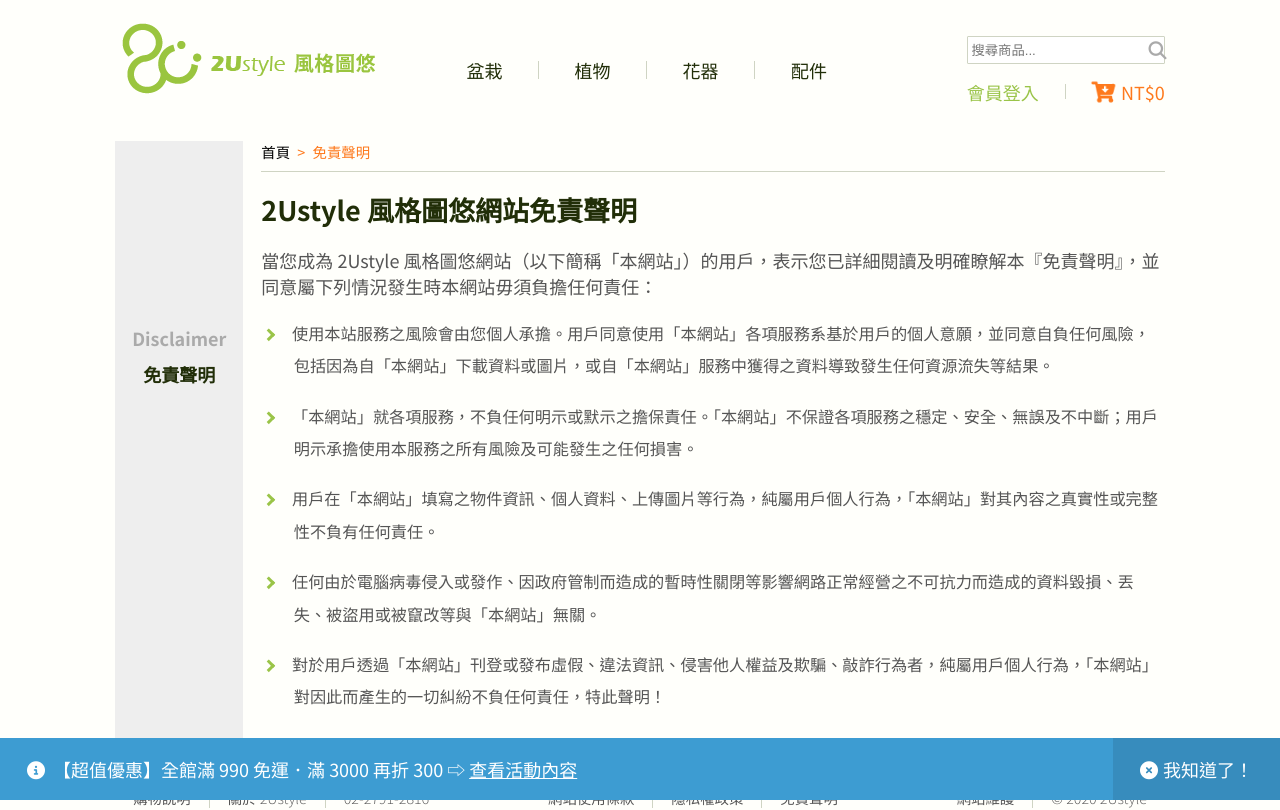
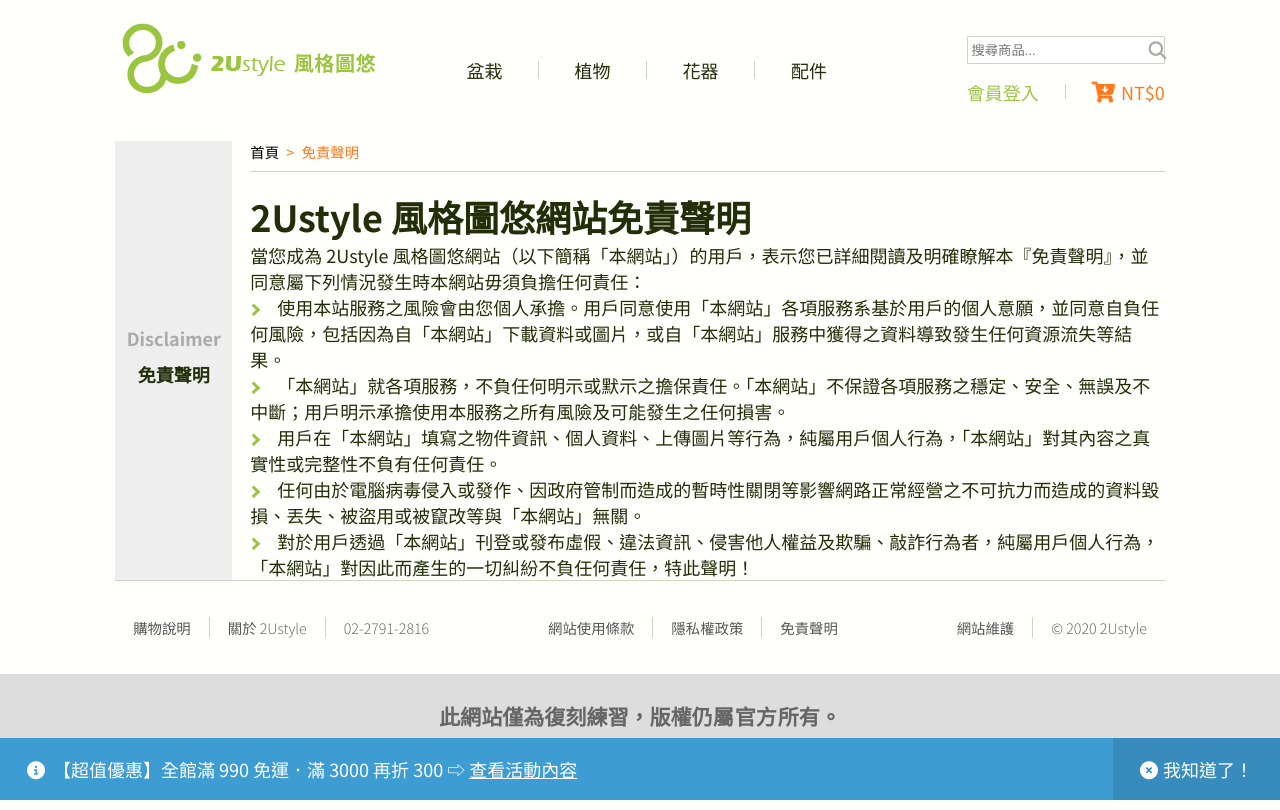
Before and after one commit to RediChen/web_remake_2Ustyle, a React (Create React App) app: page /disclaimer in a window 1280 px wide. Shown: the top 810 px of the page. Built offline with nearby package versions, Linux system fonts and the light colour scheme.

Commit message:
將清單的符號樣式改成元件

```diff
--- /dev/null
+++ b/src/00_commonComponents/listArrow/listArrow.tsx
@@ -0,0 +1,15 @@
+import { CSSProperties, FC } from "react";
+
+const ListArrow:FC = () => {
+    const style:CSSProperties = {
+        padding: "3px",
+        marginRight: "1rem",
+        display: "inline-block",
+        borderStyle: "solid",
+        borderColor: "#9ac448",
+        borderWidth: "0 3px 3px 0",
+        transform: "rotate(-45deg) translateY(-1px)"
+    };
+    return (<i style={style}></i>);
+}
+export default ListArrow;
--- a/src/00_layoutBase/footer.tsx
+++ b/src/00_layoutBase/footer.tsx
@@ -15,7 +15,7 @@ const Footer = () =>
                 </ul>
             </ul>
             <ul className="row-ul">
-                <li>網站使用條款</li>
+                <li><Link to="/terms">網站使用條款</Link></li>
                 <li>隱私權政策</li>
                 <li><Link to="/disclaimer">免責聲明</Link></li>
             </ul>
--- a/src/90_singlePage/95_disclaimer/disclaimer.tsx
+++ b/src/90_singlePage/95_disclaimer/disclaimer.tsx
@@ -1,6 +1,7 @@
 import LayoutSinglePage from "../LayoutSinglePage";
 import { RouteConfigComponentProps as IRCProps } from "react-router-config";
 import { FC } from "react";
+import ListArrow from "src/00_commonComponents/listArrow/listArrow";
 const Disclaimer: FC<IRCProps> = (props) => {
     return (
         <LayoutSinglePage
@@ -8,17 +9,15 @@ const Disclaimer: FC<IRCProps> = (props) => {
             titleZh="免責聲明"
             {...props}
         >
-            <article>
-                <h1>2Ustyle 風格圖悠網站免責聲明</h1>
-                <p>當您成為&nbsp;2Ustyle&nbsp;風格圖悠網站（以下簡稱「本網站」）的用戶，表示您已詳細閱讀及明確瞭解本『免責聲明』，並同意屬下列情況發生時本網站毋須負擔任何責任：</p>
-                <ul>
-                    <li><i className="arrow right"></i>使用本站服務之風險會由您個人承擔。用戶同意使用「本網站」各項服務系基於用戶的個人意願，並同意自負任何風險，包括因為自「本網站」下載資料或圖片，或自「本網站」服務中獲得之資料導致發生任何資源流失等結果。</li>
-                    <li><i className="arrow right"></i>「本網站」就各項服務，不負任何明示或默示之擔保責任。「本網站」不保證各項服務之穩定、安全、無誤及不中斷；用戶明示承擔使用本服務之所有風險及可能發生之任何損害。</li>
-                    <li><i className="arrow right"></i>用戶在「本網站」填寫之物件資訊、個人資料、上傳圖片等行為，純屬用戶個人行為，「本網站」對其內容之真實性或完整性不負有任何責任。</li>
-                    <li><i className="arrow right"></i>任何由於電腦病毒侵入或發作、因政府管制而造成的暫時性關閉等影響網路正常經營之不可抗力而造成的資料毀損、丟失、被盜用或被竄改等與「本網站」無關。</li>
-                    <li><i className="arrow right"></i>對於用戶透過「本網站」刊登或發布虛假、違法資訊、侵害他人權益及欺騙、敲詐行為者，純屬用戶個人行為，「本網站」對因此而產生的一切糾紛不負任何責任，特此聲明！</li>
-                </ul>
-            </article>
+            <h1>2Ustyle 風格圖悠網站免責聲明</h1>
+            <p>當您成為&nbsp;2Ustyle&nbsp;風格圖悠網站（以下簡稱「本網站」）的用戶，表示您已詳細閱讀及明確瞭解本『免責聲明』，並同意屬下列情況發生時本網站毋須負擔任何責任：</p>
+            <ul>
+                <li><ListArrow />使用本站服務之風險會由您個人承擔。用戶同意使用「本網站」各項服務系基於用戶的個人意願，並同意自負任何風險，包括因為自「本網站」下載資料或圖片，或自「本網站」服務中獲得之資料導致發生任何資源流失等結果。</li>
+                <li><ListArrow />「本網站」就各項服務，不負任何明示或默示之擔保責任。「本網站」不保證各項服務之穩定、安全、無誤及不中斷；用戶明示承擔使用本服務之所有風險及可能發生之任何損害。</li>
+                <li><ListArrow />用戶在「本網站」填寫之物件資訊、個人資料、上傳圖片等行為，純屬用戶個人行為，「本網站」對其內容之真實性或完整性不負有任何責任。</li>
+                <li><ListArrow />任何由於電腦病毒侵入或發作、因政府管制而造成的暫時性關閉等影響網路正常經營之不可抗力而造成的資料毀損、丟失、被盜用或被竄改等與「本網站」無關。</li>
+                <li><ListArrow />對於用戶透過「本網站」刊登或發布虛假、違法資訊、侵害他人權益及欺騙、敲詐行為者，純屬用戶個人行為，「本網站」對因此而產生的一切糾紛不負任何責任，特此聲明！</li>
+            </ul>
         </LayoutSinglePage>
     );
 }
```
